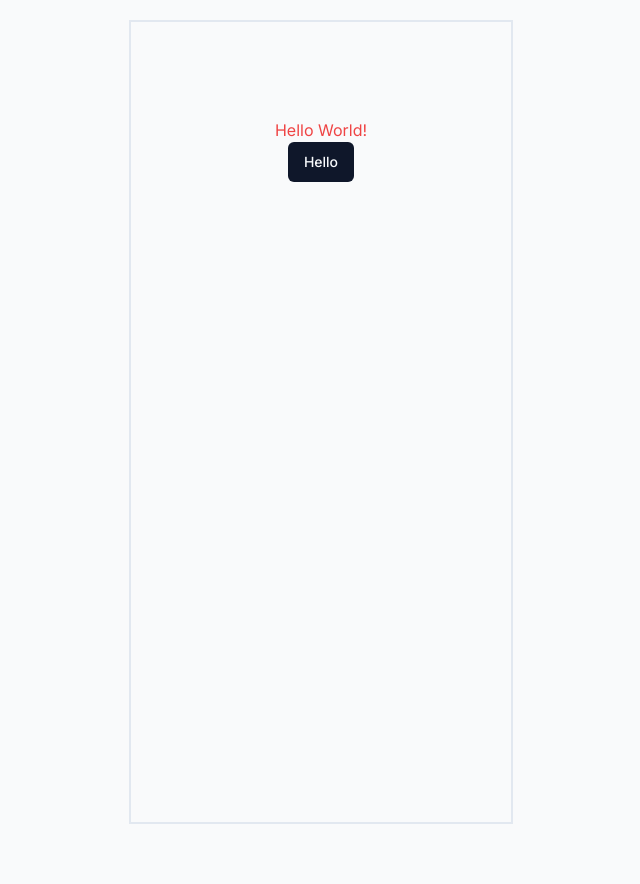
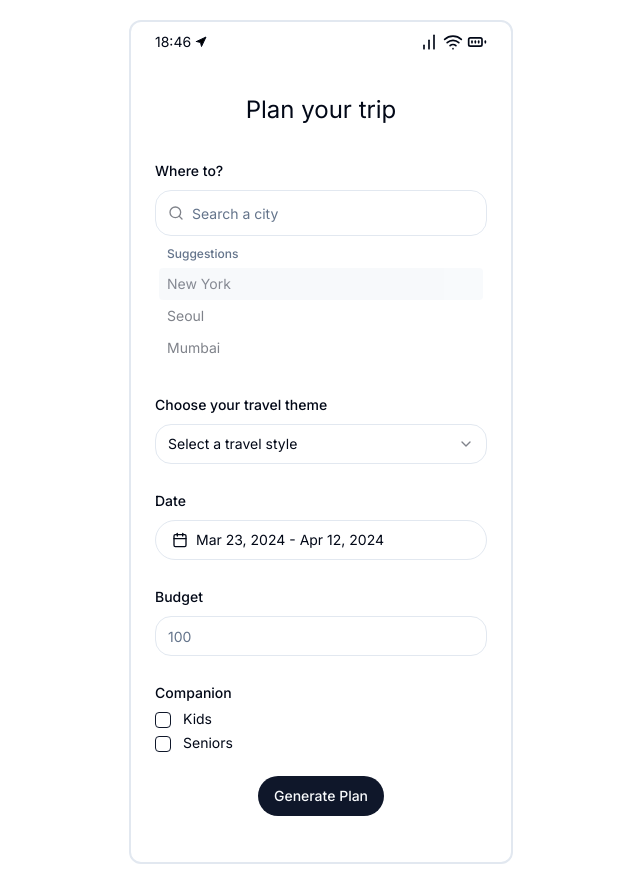
Before and after one commit to aakashshankar/ivyhacks_tap_and_go, a Next.js app: page / in a window 1280 px wide. Shown: the whole page, without its empty margins (319-959 px from the left). Before the commit the page ends 844 px from the top, so only its background shows below. Built offline with nearby package versions, Linux system fonts and the light colour scheme.

Commit message:
Layout: Home

```diff
--- a/app/layout.tsx
+++ b/app/layout.tsx
@@ -1,6 +1,7 @@
 import type { Metadata } from "next";
 import { Inter } from "next/font/google";
 import "./globals.css";
+import Header from "@/components/common/header";
 
 const inter = Inter({ subsets: ["latin"] });
 
@@ -17,8 +18,11 @@ export default function RootLayout({
   return (
     <html lang="en">
       {/* <body className={inter.className}>{children}</body> */}
-      <body className={`${inter.className} flex justify-center bg-gray-50`}>
-        <div className="w-full max-w-sm mx-auto border-2 my-5">{children}</div>
+      <body className={`${inter.className} flex justify-center`}>
+        <div className="w-full h-[844px] max-w-sm mx-auto border-2 my-5 px-6 rounded-xl">
+          <Header />
+          <div>{children}</div>
+        </div>
       </body>
     </html>
   );
--- a/app/page.tsx
+++ b/app/page.tsx
@@ -1,11 +1,210 @@
+"use client";
 import { Button } from "@/components/ui/button";
-import Image from "next/image";
+import { zodResolver } from "@hookform/resolvers/zod";
+import { useForm } from "react-hook-form";
+import { z } from "zod";
+
+import {
+  Form,
+  FormControl,
+  FormDescription,
+  FormField,
+  FormItem,
+  FormLabel,
+  FormMessage,
+} from "@/components/ui/form";
+import { Input } from "@/components/ui/input";
+import { toast } from "@/components/ui/use-toast";
+import DatePickerWithRange from "@/components/home/date-picker-with-range";
+import { Checkbox } from "@/components/ui/checkbox";
+import { Label } from "@/components/ui/label";
+import {
+  Select,
+  SelectContent,
+  SelectGroup,
+  SelectItem,
+  SelectLabel,
+  SelectTrigger,
+  SelectValue,
+} from "@/components/ui/select";
+
+import {
+  Command,
+  CommandDialog,
+  CommandEmpty,
+  CommandGroup,
+  CommandInput,
+  CommandItem,
+  CommandList,
+  CommandSeparator,
+  CommandShortcut,
+} from "@/components/ui/command";
+
+interface FormData {
+  location: string;
+  style: string;
+  date: string;
+  budget: string;
+  companion: string[];
+}
+
+const companion = [
+  {
+    id: "kids",
+    label: "Kids",
+  },
+  {
+    id: "seniors",
+    label: "Seniors",
+  },
+];
 
 export default function Home() {
+  const form = useForm<FormData>({
+    defaultValues: {
+      location: "",
+      style: "",
+      date: "",
+      budget: "",
+      companion: [],
+    },
+  });
+
+  const onSubmit = (data: any) => {
+    console.log(data);
+  };
+
   return (
-    <main className="flex min-h-screen flex-col items-center p-24">
-      <div className="text-red-500">Hello World!</div>
-      <Button>Hello</Button>
+    <main className="flex min-h-screen flex-col items-center">
+      <div className="text-2xl text-center py-8">Plan your trip</div>
+
+      <Form {...form}>
+        <form
+          onSubmit={form.handleSubmit(onSubmit)}
+          className="w-full space-y-6"
+        >
+          <FormField
+            control={form.control}
+            name="location"
+            render={({ field }) => (
+              <FormItem>
+                <FormLabel>Where to?</FormLabel>
+                <FormControl>
+                  {/* <Input placeholder="New York, NY" {...field} /> */}
+                  <Command>
+                    <CommandInput placeholder="Search a city" />
+                    <CommandList>
+                      <CommandGroup heading="Suggestions">
+                        <CommandItem>New York</CommandItem>
+                        <CommandItem>Seoul</CommandItem>
+                        <CommandItem>Mumbai</CommandItem>
+                      </CommandGroup>
+                    </CommandList>
+                  </Command>
+                </FormControl>
+                <FormMessage />
+              </FormItem>
+            )}
+          />
+          <FormField
+            control={form.control}
+            name="style"
+            render={({ field }) => (
+              <FormItem>
+                <FormLabel>Choose your travel theme</FormLabel>
+                <FormControl>
+                  <Select>
+                    <SelectTrigger className="w-full">
+                      <SelectValue placeholder="Select a travel style" />
+                    </SelectTrigger>
+                    <SelectContent>
+                      <SelectGroup>
+                        <SelectItem value="apple">Apple</SelectItem>
+                        <SelectItem value="banana">Banana</SelectItem>
+                        <SelectItem value="blueberry">Blueberry</SelectItem>
+                        <SelectItem value="grapes">Grapes</SelectItem>
+                        <SelectItem value="pineapple">Pineapple</SelectItem>
+                      </SelectGroup>
+                    </SelectContent>
+                  </Select>
+                </FormControl>
+                <FormMessage />
+              </FormItem>
+            )}
+          />
+          <FormField
+            control={form.control}
+            name="date"
+            render={({ field }) => (
+              <FormItem>
+                <FormLabel>Date</FormLabel>
+                <FormControl>
+                  <DatePickerWithRange className="[&>button]:w-full" />
+                </FormControl>
+                <FormMessage />
+              </FormItem>
+            )}
+          />
+          <FormField
+            control={form.control}
+            name="budget"
+            render={({ field }) => (
+              <FormItem>
+                <FormLabel>Budget</FormLabel>
+                <FormControl>
+                  <Input placeholder="100" {...field} />
+                </FormControl>
+                <FormMessage />
+              </FormItem>
+            )}
+          />
+          <FormField
+            control={form.control}
+            name="companion"
+            render={() => (
+              <FormItem>
+                <FormLabel>Companion</FormLabel>
+                {companion.map((item) => (
+                  <FormField
+                    key={item.id}
+                    control={form.control}
+                    name="companion"
+                    render={({ field }) => {
+                      return (
+                        <FormItem
+                          key={item.id}
+                          className="flex flex-row items-start space-x-3 space-y-0"
+                        >
+                          <FormControl>
+                            <Checkbox
+                              checked={field.value?.includes(item.id)}
+                              onCheckedChange={(checked) => {
+                                return checked
+                                  ? field.onChange([...field.value, item.id])
+                                  : field.onChange(
+                                      field.value?.filter(
+                                        (value) => value !== item.id
+                                      )
+                                    );
+                              }}
+                            />
+                          </FormControl>
+                          <FormLabel className="font-normal">
+                            {item.label}
+                          </FormLabel>
+                        </FormItem>
+                      );
+                    }}
+                  />
+                ))}
+              </FormItem>
+            )}
+          />
+          <div className="flex justify-center">
+            <Button type="submit">Generate Plan</Button>
+          </div>
+        </form>
+      </Form>
     </main>
   );
 }
--- /dev/null
+++ b/components/common/header.tsx
@@ -0,0 +1,29 @@
+import React from "react";
+import { Wifi, WifiIcon } from "lucide-react";
+import { BatteryFullIcon } from "lucide-react";
+import { BarChart } from "lucide-react";
+import { NavigationIcon } from "lucide-react";
+
+const Header = () => {
+  const now = new Date();
+  const hours = now.getHours();
+  const minutes = now.getMinutes();
+  return (
+    <div className="flex items-center justify-between h-10 py-2">
+      <div className="flex items-center space-x-1">
+        <p className="text-sm">
+          {hours}:{minutes}
+        </p>
+        <NavigationIcon className="w-3 h-3" fill="black" />
+      </div>
+
+      <div className="flex items-center space-x-1">
+        <BarChart className="w-5 h-5" />
+        <WifiIcon className="w-5 h-5" />
+        <BatteryFullIcon className="w-5 h-5" />
+      </div>
+    </div>
+  );
+};
+
+export default Header;
--- /dev/null
+++ b/components/home/date-picker-with-range.tsx
@@ -0,0 +1,70 @@
+"use client";
+
+import * as React from "react";
+import { addDays, format } from "date-fns";
+import { Calendar as CalendarIcon } from "lucide-react";
+import { DateRange } from "react-day-picker";
+
+import { cn } from "@/lib/utils";
+import { Button } from "@/components/ui/button";
+import { Calendar } from "@/components/ui/calendar";
+import {
+  Popover,
+  PopoverContent,
+  PopoverTrigger,
+} from "@/components/ui/popover";
+
+export default function DatePickerWithRange({
+  className,
+}: React.HTMLAttributes<HTMLDivElement>) {
+  const currentDate = new Date();
+  let day = currentDate.getDate();
+  let month = currentDate.getMonth();
+  let year = currentDate.getFullYear();
+
+  const [date, setDate] = React.useState<DateRange | undefined>({
+    from: new Date(year, month, day),
+    to: addDays(new Date(year, month, day), 20),
+  });
+
+  return (
+    <div className={cn("grid gap-2", className)}>
+      <Popover>
+        <PopoverTrigger asChild>
+          <Button
+            id="date"
+            variant={"outline"}
+            className={cn(
+              "w-[300px] justify-start text-left font-normal",
+              !date && "text-muted-foreground"
+            )}
+          >
+            <CalendarIcon className="mr-2 h-4 w-4" />
+            {date?.from ? (
+              date.to ? (
+                <>
+                  {format(date.from, "LLL dd, y")} -{" "}
+                  {format(date.to, "LLL dd, y")}
+                </>
+              ) : (
+                format(date.from, "LLL dd, y")
+              )
+            ) : (
+              <span>Pick a date</span>
+            )}
+          </Button>
+        </PopoverTrigger>
+        <PopoverContent className="w-auto p-0" align="start">
+          <Calendar
+            initialFocus
+            mode="range"
+            defaultMonth={date?.from}
+            selected={date}
+            onSelect={setDate}
+            numberOfMonths={2}
+          />
+        </PopoverContent>
+      </Popover>
+    </div>
+  );
+}
--- a/components/ui/button.tsx
+++ b/components/ui/button.tsx
@@ -1,11 +1,11 @@
-import * as React from "react"
-import { Slot } from "@radix-ui/react-slot"
-import { cva, type VariantProps } from "class-variance-authority"
+import * as React from "react";
+import { Slot } from "@radix-ui/react-slot";
+import { cva, type VariantProps } from "class-variance-authority";
 
-import { cn } from "@/lib/utils"
+import { cn } from "@/lib/utils";
 
 const buttonVariants = cva(
-  "inline-flex items-center justify-center whitespace-nowrap rounded-md text-sm font-medium ring-offset-background transition-colors focus-visible:outline-none focus-visible:ring-2 focus-visible:ring-ring focus-visible:ring-offset-2 disabled:pointer-events-none disabled:opacity-50",
+  "inline-flex items-center justify-center whitespace-nowrap rounded-full text-sm font-medium ring-offset-background transition-colors focus-visible:outline-none focus-visible:ring-2 focus-visible:ring-ring focus-visible:ring-offset-2 disabled:pointer-events-none disabled:opacity-50",
   {
     variants: {
       variant: {
@@ -31,26 +31,26 @@ const buttonVariants = cva(
       size: "default",
     },
   }
-)
+);
 
 export interface ButtonProps
   extends React.ButtonHTMLAttributes<HTMLButtonElement>,
     VariantProps<typeof buttonVariants> {
-  asChild?: boolean
+  asChild?: boolean;
 }
 
 const Button = React.forwardRef<HTMLButtonElement, ButtonProps>(
   ({ className, variant, size, asChild = false, ...props }, ref) => {
-    const Comp = asChild ? Slot : "button"
+    const Comp = asChild ? Slot : "button";
     return (
       <Comp
         className={cn(buttonVariants({ variant, size, className }))}
         ref={ref}
         {...props}
       />
-    )
+    );
   }
-)
-Button.displayName = "Button"
+);
+Button.displayName = "Button";
 
-export { Button, buttonVariants }
+export { Button, buttonVariants };
--- a/components/ui/command.tsx
+++ b/components/ui/command.tsx
@@ -1,12 +1,12 @@
-"use client"
+"use client";
 
-import * as React from "react"
-import { type DialogProps } from "@radix-ui/react-dialog"
-import { Command as CommandPrimitive } from "cmdk"
-import { Search } from "lucide-react"
+import * as React from "react";
+import { type DialogProps } from "@radix-ui/react-dialog";
+import { Command as CommandPrimitive } from "cmdk";
+import { Search } from "lucide-react";
 
-import { cn } from "@/lib/utils"
-import { Dialog, DialogContent } from "@/components/ui/dialog"
+import { cn } from "@/lib/utils";
+import { Dialog, DialogContent } from "@/components/ui/dialog";
 
 const Command = React.forwardRef<
   React.ElementRef<typeof CommandPrimitive>,
@@ -20,8 +20,8 @@ const Command = React.forwardRef<
     )}
     {...props}
   />
-))
-Command.displayName = CommandPrimitive.displayName
+));
+Command.displayName = CommandPrimitive.displayName;
 
 interface CommandDialogProps extends DialogProps {}
 
@@ -34,14 +34,17 @@ const CommandDialog = ({ children, ...props }: CommandDialogProps) => {
         </Command>
       </DialogContent>
     </Dialog>
-  )
-}
+  );
+};
 
 const CommandInput = React.forwardRef<
   React.ElementRef<typeof CommandPrimitive.Input>,
   React.ComponentPropsWithoutRef<typeof CommandPrimitive.Input>
 >(({ className, ...props }, ref) => (
-  <div className="flex items-center border-b px-3" cmdk-input-wrapper="">
+  <div
+    className="flex items-center border rounded-2xl px-3"
+    cmdk-input-wrapper=""
+  >
     <Search className="mr-2 h-4 w-4 shrink-0 opacity-50" />
     <CommandPrimitive.Input
       ref={ref}
@@ -52,9 +55,9 @@ const CommandInput = React.forwardRef<
       {...props}
     />
   </div>
-))
+));
 
-CommandInput.displayName = CommandPrimitive.Input.displayName
+CommandInput.displayName = CommandPrimitive.Input.displayName;
 
 const CommandList = React.forwardRef<
   React.ElementRef<typeof CommandPrimitive.List>,
@@ -65,9 +68,9 @@ const CommandList = React.forwardRef<
     className={cn("max-h-[300px] overflow-y-auto overflow-x-hidden", className)}
     {...props}
   />
-))
+));
 
-CommandList.displayName = CommandPrimitive.List.displayName
+CommandList.displayName = CommandPrimitive.List.displayName;
 
 const CommandEmpty = React.forwardRef<
   React.ElementRef<typeof CommandPrimitive.Empty>,
@@ -78,9 +81,9 @@ const CommandEmpty = React.forwardRef<
     className="py-6 text-center text-sm"
     {...props}
   />
-))
+));
 
-CommandEmpty.displayName = CommandPrimitive.Empty.displayName
+CommandEmpty.displayName = CommandPrimitive.Empty.displayName;
 
 const CommandGroup = React.forwardRef<
   React.ElementRef<typeof CommandPrimitive.Group>,
@@ -94,9 +97,9 @@ const CommandGroup = React.forwardRef<
     )}
     {...props}
   />
-))
+));
 
-CommandGroup.displayName = CommandPrimitive.Group.displayName
+CommandGroup.displayName = CommandPrimitive.Group.displayName;
 
 const CommandSeparator = React.forwardRef<
   React.ElementRef<typeof CommandPrimitive.Separator>,
@@ -107,8 +110,8 @@ const CommandSeparator = React.forwardRef<
     className={cn("-mx-1 h-px bg-border", className)}
     {...props}
   />
-))
-CommandSeparator.displayName = CommandPrimitive.Separator.displayName
+));
+CommandSeparator.displayName = CommandPrimitive.Separator.displayName;
 
 const CommandItem = React.forwardRef<
   React.ElementRef<typeof CommandPrimitive.Item>,
@@ -122,9 +125,9 @@ const CommandItem = React.forwardRef<
     )}
     {...props}
   />
-))
+));
 
-CommandItem.displayName = CommandPrimitive.Item.displayName
+CommandItem.displayName = CommandPrimitive.Item.displayName;
 
 const CommandShortcut = ({
   className,
@@ -138,9 +141,9 @@ const CommandShortcut = ({
       )}
       {...props}
     />
-  )
-}
-CommandShortcut.displayName = "CommandShortcut"
+  );
+};
+CommandShortcut.displayName = "CommandShortcut";
 
 export {
   Command,
@@ -152,4 +155,4 @@ export {
   CommandItem,
   CommandShortcut,
   CommandSeparator,
-}
+};
--- a/components/ui/input.tsx
+++ b/components/ui/input.tsx
@@ -1,6 +1,6 @@
-import * as React from "react"
+import * as React from "react";
 
-import { cn } from "@/lib/utils"
+import { cn } from "@/lib/utils";
 
 export interface InputProps
   extends React.InputHTMLAttributes<HTMLInputElement> {}
@@ -11,15 +11,15 @@ const Input = React.forwardRef<HTMLInputElement, InputProps>(
       <input
         type={type}
         className={cn(
-          "flex h-10 w-full rounded-md border border-input bg-background px-3 py-2 text-sm ring-offset-background file:border-0 file:bg-transparent file:text-sm file:font-medium placeholder:text-muted-foreground focus-visible:outline-none focus-visible:ring-2 focus-visible:ring-ring focus-visible:ring-offset-2 disabled:cursor-not-allowed disabled:opacity-50",
+          "flex h-10 w-full rounded-2xl border border-input bg-background px-3 py-2 text-sm ring-offset-background file:border-0 file:bg-transparent file:text-sm file:font-medium placeholder:text-muted-foreground focus-visible:outline-none focus-visible:ring-2 focus-visible:ring-ring focus-visible:ring-offset-2 disabled:cursor-not-allowed disabled:opacity-50",
           className
         )}
         ref={ref}
         {...props}
       />
-    )
+    );
   }
-)
-Input.displayName = "Input"
+);
+Input.displayName = "Input";
 
-export { Input }
+export { Input };
--- a/components/ui/select.tsx
+++ b/components/ui/select.tsx
@@ -1,16 +1,16 @@
-"use client"
+"use client";
 
-import * as React from "react"
-import * as SelectPrimitive from "@radix-ui/react-select"
-import { Check, ChevronDown, ChevronUp } from "lucide-react"
+import * as React from "react";
+import * as SelectPrimitive from "@radix-ui/react-select";
+import { Check, ChevronDown, ChevronUp } from "lucide-react";
 
-import { cn } from "@/lib/utils"
+import { cn } from "@/lib/utils";
 
-const Select = SelectPrimitive.Root
+const Select = SelectPrimitive.Root;
 
-const SelectGroup = SelectPrimitive.Group
+const SelectGroup = SelectPrimitive.Group;
 
-const SelectValue = SelectPrimitive.Value
+const SelectValue = SelectPrimitive.Value;
 
 const SelectTrigger = React.forwardRef<
   React.ElementRef<typeof SelectPrimitive.Trigger>,
@@ -19,7 +19,7 @@ const SelectTrigger = React.forwardRef<
   <SelectPrimitive.Trigger
     ref={ref}
     className={cn(
-      "flex h-10 w-full items-center justify-between rounded-md border border-input bg-background px-3 py-2 text-sm ring-offset-background placeholder:text-muted-foreground focus:outline-none focus:ring-2 focus:ring-ring focus:ring-offset-2 disabled:cursor-not-allowed disabled:opacity-50 [&>span]:line-clamp-1",
+      "flex h-10 w-full items-center justify-between rounded-2xl border border-input bg-background px-3 py-2 text-sm ring-offset-background placeholder:text-muted-foreground focus:outline-none focus:ring-2 focus:ring-ring focus:ring-offset-2 disabled:cursor-not-allowed disabled:opacity-50 [&>span]:line-clamp-1",
       className
     )}
     {...props}
@@ -29,8 +29,8 @@ const SelectTrigger = React.forwardRef<
       <ChevronDown className="h-4 w-4 opacity-50" />
     </SelectPrimitive.Icon>
   </SelectPrimitive.Trigger>
-))
-SelectTrigger.displayName = SelectPrimitive.Trigger.displayName
+));
+SelectTrigger.displayName = SelectPrimitive.Trigger.displayName;
 
 const SelectScrollUpButton = React.forwardRef<
   React.ElementRef<typeof SelectPrimitive.ScrollUpButton>,
@@ -46,8 +46,8 @@ const SelectScrollUpButton = React.forwardRef<
   >
     <ChevronUp className="h-4 w-4" />
   </SelectPrimitive.ScrollUpButton>
-))
-SelectScrollUpButton.displayName = SelectPrimitive.ScrollUpButton.displayName
+));
+SelectScrollUpButton.displayName = SelectPrimitive.ScrollUpButton.displayName;
 
 const SelectScrollDownButton = React.forwardRef<
   React.ElementRef<typeof SelectPrimitive.ScrollDownButton>,
@@ -63,9 +63,9 @@ const SelectScrollDownButton = React.forwardRef<
   >
     <ChevronDown className="h-4 w-4" />
   </SelectPrimitive.ScrollDownButton>
-))
+));
 SelectScrollDownButton.displayName =
-  SelectPrimitive.ScrollDownButton.displayName
+  SelectPrimitive.ScrollDownButton.displayName;
 
 const SelectContent = React.forwardRef<
   React.ElementRef<typeof SelectPrimitive.Content>,
@@ -96,8 +96,8 @@ const SelectContent = React.forwardRef<
       <SelectScrollDownButton />
     </SelectPrimitive.Content>
   </SelectPrimitive.Portal>
-))
-SelectContent.displayName = SelectPrimitive.Content.displayName
+));
+SelectContent.displayName = SelectPrimitive.Content.displayName;
 
 const SelectLabel = React.forwardRef<
   React.ElementRef<typeof SelectPrimitive.Label>,
@@ -108,8 +108,8 @@ const SelectLabel = React.forwardRef<
     className={cn("py-1.5 pl-8 pr-2 text-sm font-semibold", className)}
     {...props}
   />
-))
-SelectLabel.displayName = SelectPrimitive.Label.displayName
+));
+SelectLabel.displayName = SelectPrimitive.Label.displayName;
 
 const SelectItem = React.forwardRef<
   React.ElementRef<typeof SelectPrimitive.Item>,
@@ -131,8 +131,8 @@ const SelectItem = React.forwardRef<
 
     <SelectPrimitive.ItemText>{children}</SelectPrimitive.ItemText>
   </SelectPrimitive.Item>
-))
-SelectItem.displayName = SelectPrimitive.Item.displayName
+));
+SelectItem.displayName = SelectPrimitive.Item.displayName;
 
 const SelectSeparator = React.forwardRef<
   React.ElementRef<typeof SelectPrimitive.Separator>,
@@ -143,8 +143,8 @@ const SelectSeparator = React.forwardRef<
     className={cn("-mx-1 my-1 h-px bg-muted", className)}
     {...props}
   />
-))
-SelectSeparator.displayName = SelectPrimitive.Separator.displayName
+));
+SelectSeparator.displayName = SelectPrimitive.Separator.displayName;
 
 export {
   Select,
@@ -157,4 +157,4 @@ export {
   SelectSeparator,
   SelectScrollUpButton,
   SelectScrollDownButton,
-}
+};
--- a/package.json
+++ b/package.json
@@ -9,6 +9,7 @@
     "lint": "next lint"
   },
   "dependencies": {
+    "@heroicons/react": "^2.1.3",
     "@hookform/resolvers": "^3.3.4",
     "@radix-ui/react-accordion": "^1.1.2",
     "@radix-ui/react-alert-dialog": "^1.0.5",
```
Also changed, not shown: 1 other file (tests, documents, lock files or other folders).
